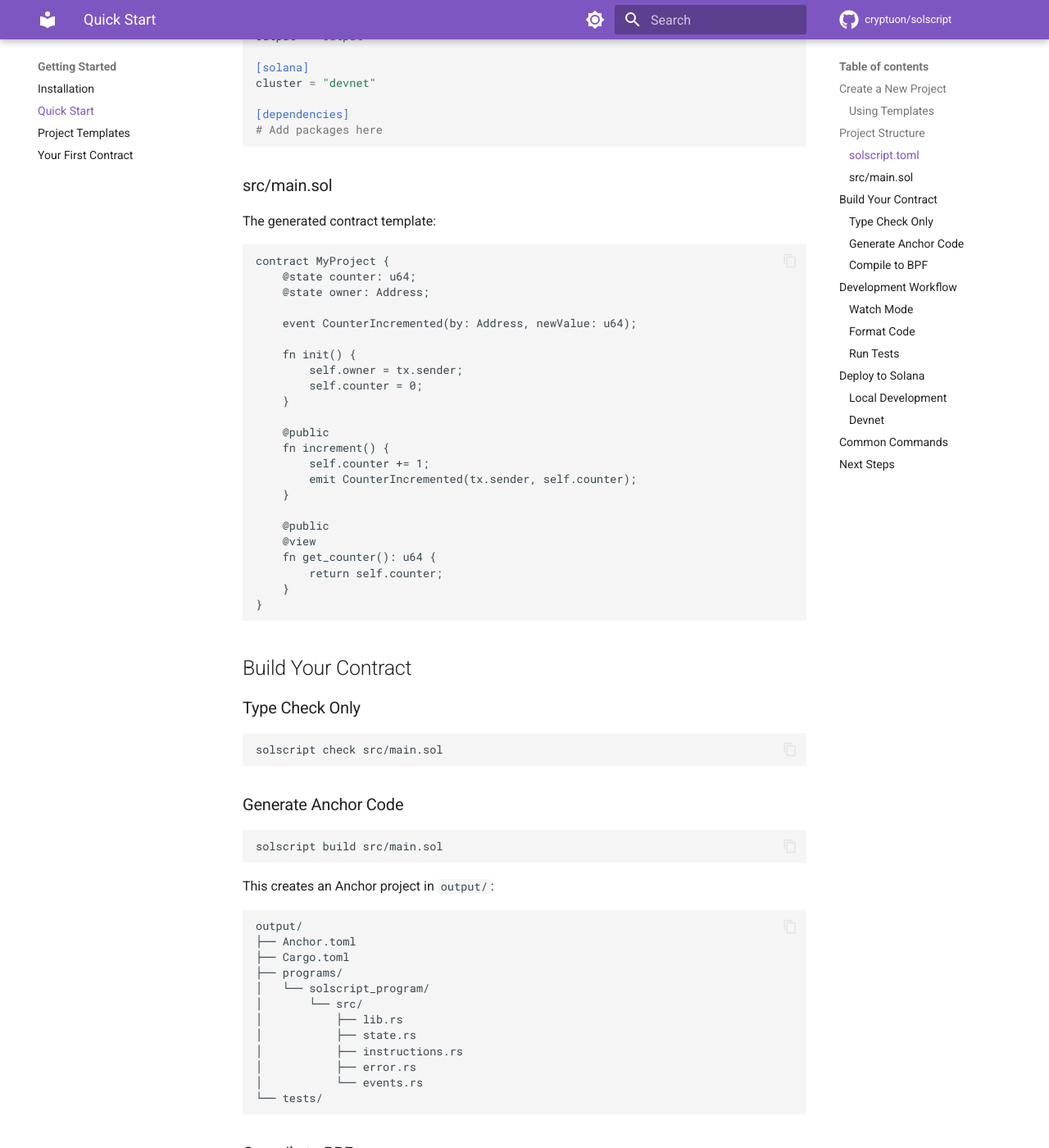
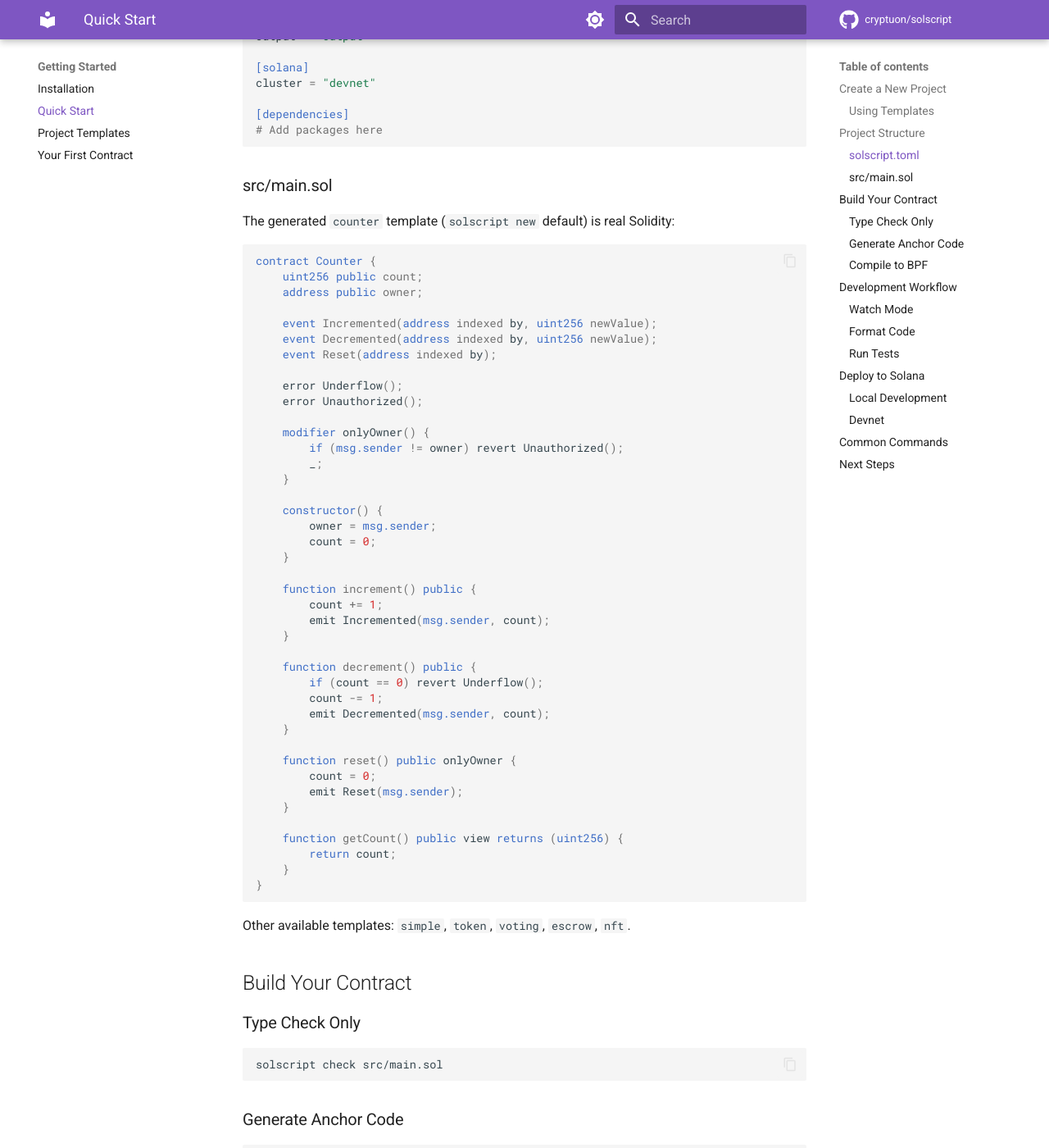
Before and after one commit to cryptuon/solscript, an MkDocs documentation site: the page built from documentation/docs/guide/quickstart.md, in a window 1280 px wide and 1400 px high, scrolled down 1527 px. Shown: the whole window at 82% size. Built offline with MkDocs 1.6.1 and Material for MkDocs 9.7.7, drawn with Linux system fonts in a browser that asks for light colours; comment, search, counter and statistics services are not loaded.

Commit message:
Expand documentation/
Replaces scaffolded nav stubs with source-grounded docs.

````diff
--- a/documentation/docs/guide/quickstart.md
+++ b/documentation/docs/guide/quickstart.md
@@ -69,33 +69,53 @@ cluster = "devnet"
 
 ### src/main.sol
 
-The generated contract template:
+The generated `counter` template (`solscript new` default) is real Solidity:
 
-```solscript
-contract MyProject {
-    @state counter: u64;
-    @state owner: Address;
+```solidity
+contract Counter {
+    uint256 public count;
+    address public owner;
 
-    event CounterIncremented(by: Address, newValue: u64);
+    event Incremented(address indexed by, uint256 newValue);
+    event Decremented(address indexed by, uint256 newValue);
+    event Reset(address indexed by);
 
-    fn init() {
-        self.owner = tx.sender;
-        self.counter = 0;
+    error Underflow();
+    error Unauthorized();
+
+    modifier onlyOwner() {
+        if (msg.sender != owner) revert Unauthorized();
+        _;
     }
 
-    @public
-    fn increment() {
-        self.counter += 1;
-        emit CounterIncremented(tx.sender, self.counter);
+    constructor() {
+        owner = msg.sender;
+        count = 0;
     }
 
-    @public
-    @view
-    fn get_counter(): u64 {
-        return self.counter;
+    function increment() public {
+        count += 1;
+        emit Incremented(msg.sender, count);
+    }
+
+    function decrement() public {
+        if (count == 0) revert Underflow();
+        count -= 1;
+        emit Decremented(msg.sender, count);
+    }
+
+    function reset() public onlyOwner {
+        count = 0;
+        emit Reset(msg.sender);
+    }
+
+    function getCount() public view returns (uint256) {
+        return count;
     }
 }
 ```
+
+Other available templates: `simple`, `token`, `voting`, `escrow`, `nft`.
 
 ## Build Your Contract
 
--- a/documentation/mkdocs.yml
+++ b/documentation/mkdocs.yml
@@ -1,8 +1,9 @@
 site_name: SolScript Documentation
 site_description: A high-level language for Solana smart contract development
-site_url: https://solscript.dev
+site_url: https://solscript.docs.cryptuon.com/
 repo_url: https://github.com/cryptuon/solscript
 repo_name: cryptuon/solscript
+edit_uri: edit/main/documentation/docs/
 
 theme:
   name: material
````
Also changed, not shown: documentation/docs/guide/installation.md (+7 -1 lines), documentation/docs/guide/templates.md (+1 -1 lines), documentation/docs/index.md (+34 -17 lines), documentation/docs/reference/cli.md (+1 -1 lines), 1 other file.
